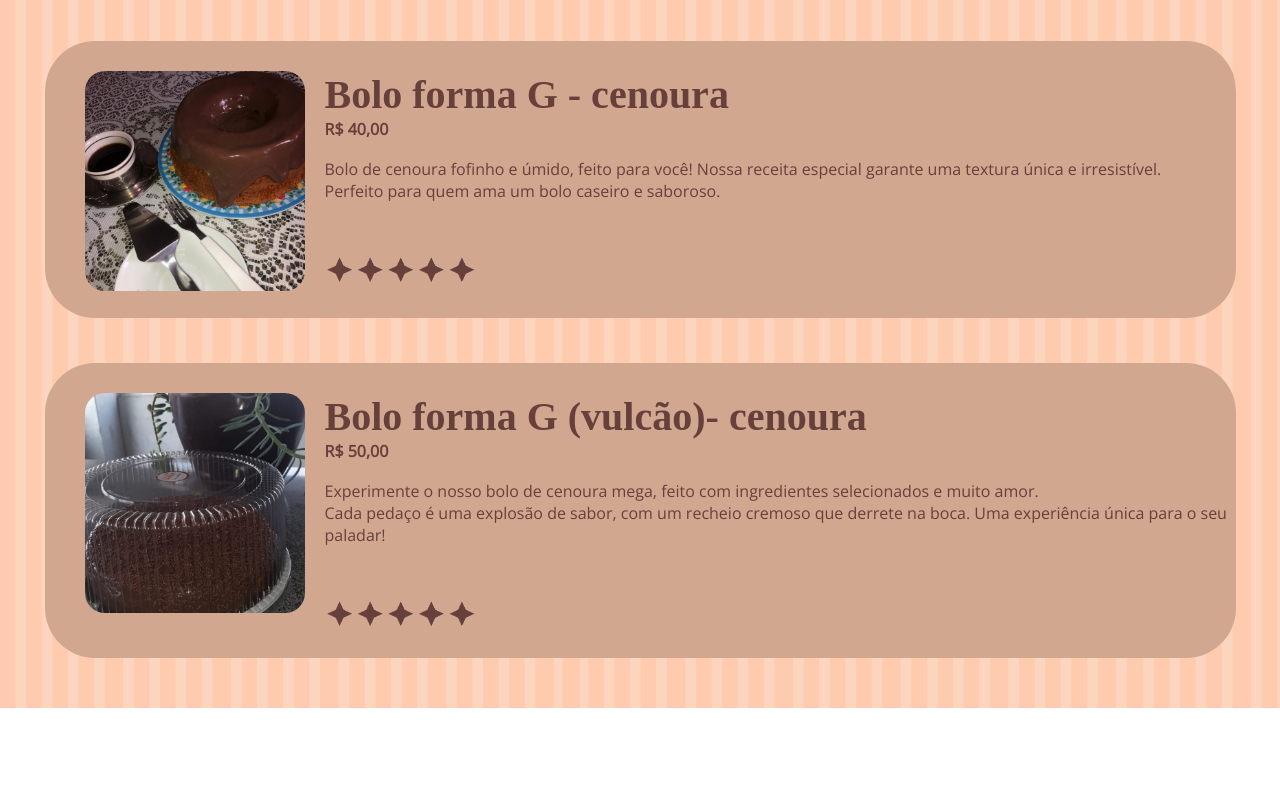
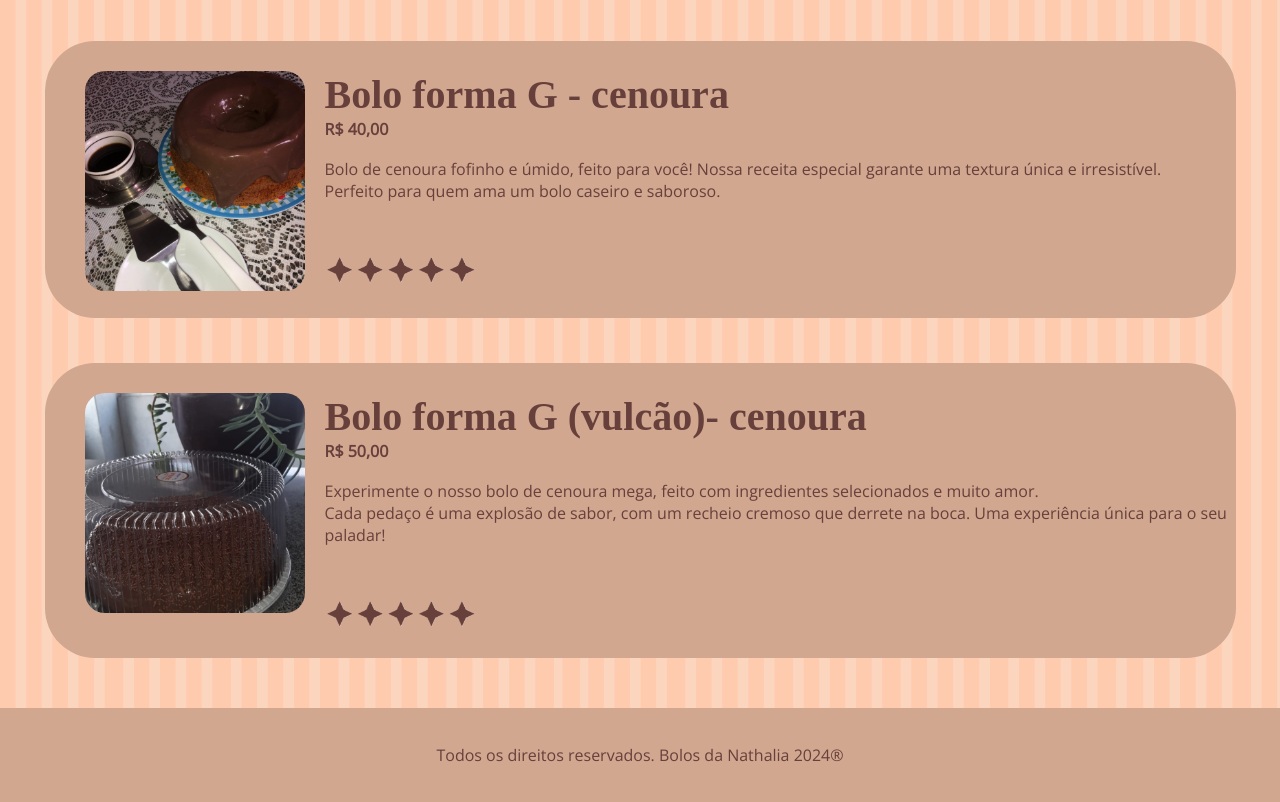
Before and after one commit to MatheusGatto78/SITEBACANA, a plain HTML site: page index.html in a window 1280 px wide. Shown: the part 1450-2252 px from the top of the page. Before the commit the page ends 2166 px from the top, so only its background shows below. Drawn offline with Linux system fonts and the light colour scheme; a web font is replaced by a local one.

Commit message:
yuryuryu

```diff
--- a/index.html
+++ b/index.html
@@ -109,10 +109,10 @@
 
     </div>
 
-    <!-- <div class="direitos">
+    <div class="direitos">
         <p class="textdireitos">Todos os direitos reservados. Bolos da Nathalia 2024®</p>
 
-    </div> -->
+    </div>
 
 
 </body>
```
